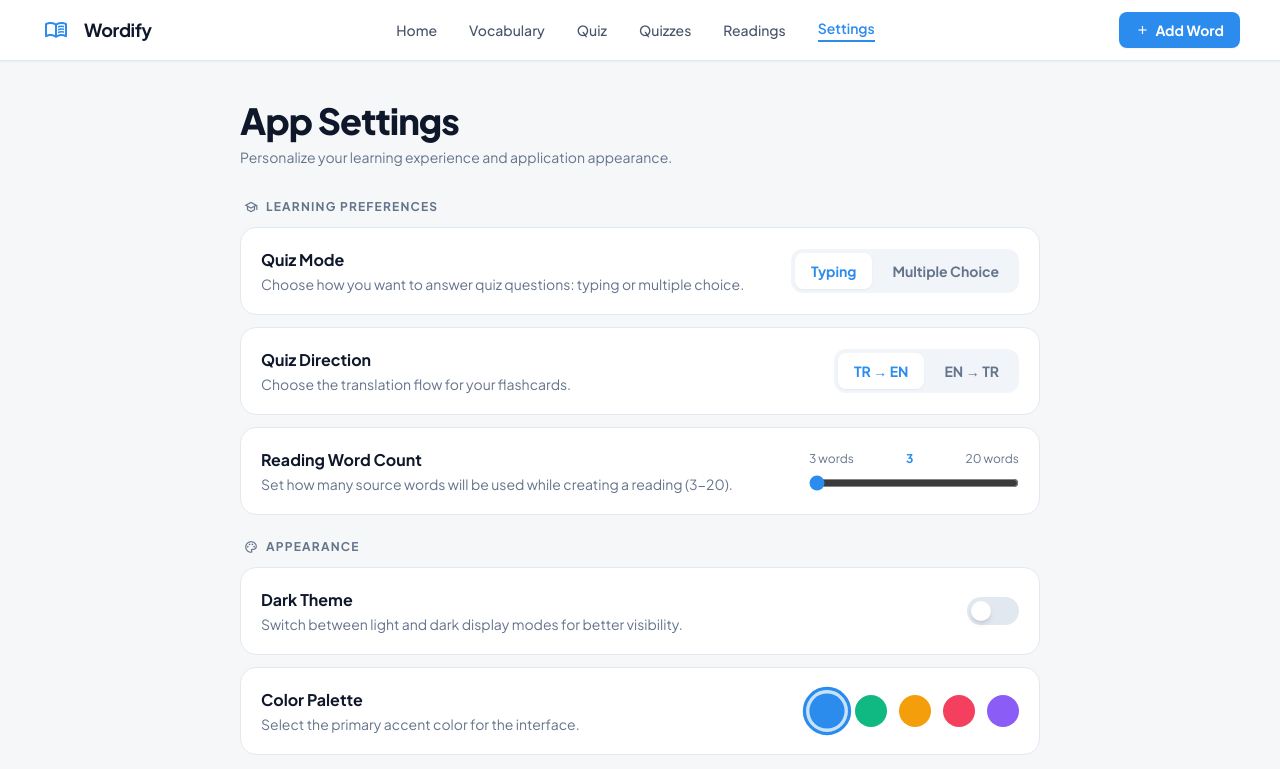
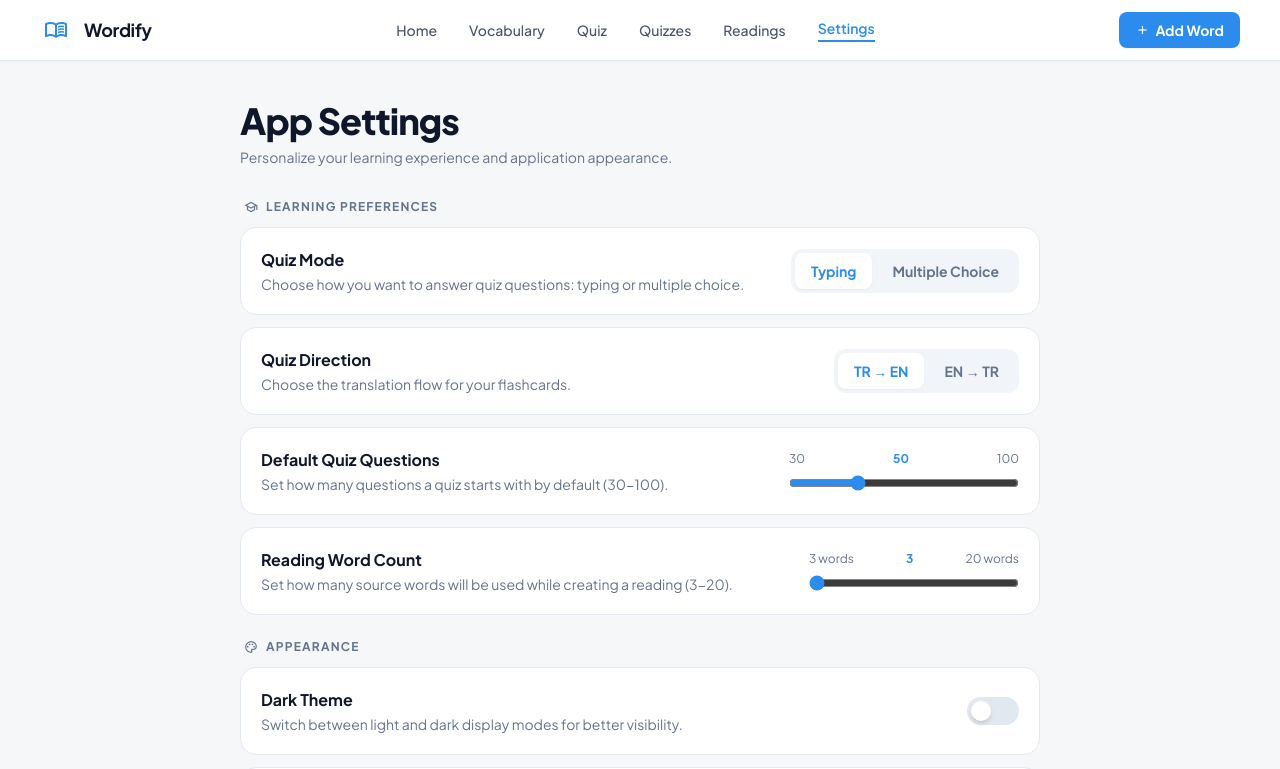
Before and after one commit to kursatsmsek/wordify-fe, a React (Vite) app: page /settings in a window 1280 px wide. Shown: the top 769 px of the page. Built offline with nearby package versions, Linux system fonts and the light colour scheme; no server answers.

Commit message:
feature: add new question count number which can be set in the settings

```diff
--- a/src/data/mockWords.js
+++ b/src/data/mockWords.js
@@ -188,7 +188,7 @@ export const DEFAULT_SETTINGS = {
   darkMode: false,
   colorPalette: "#2b8cee", // blue default
   quizType: "RECENT", // "LAST_WRONG" | "RECENT" | "RANDOM"
-  quizCount: 10,
+  quizCount: 50,
   readingCount: 3,
 };
 
--- a/src/pages/HomePage.jsx
+++ b/src/pages/HomePage.jsx
@@ -7,6 +7,8 @@ const QUIZ_TYPES = [
   { value: "RECENT", label: "Recent", icon: "history" },
   { value: "RANDOM", label: "Random", icon: "shuffle" },
 ];
+const MIN_QUIZ_COUNT = 30;
+const MAX_QUIZ_COUNT = 100;
 
 export default function HomePage() {
   const navigate = useNavigate();
@@ -14,7 +16,11 @@ export default function HomePage() {
   const [quizType, setQuizType] = useState(settings.quizType || "RECENT");
   const [loading, setLoading] = useState(false);
   const [error, setError] = useState("");
-  const [quizCount, setQuizCount] = useState(5);
+  const preferredQuizCount = Math.max(
+    MIN_QUIZ_COUNT,
+    Math.min(MAX_QUIZ_COUNT, settings.quizCount ?? 50),
+  );
+  const [quizCount, setQuizCount] = useState(preferredQuizCount);
 
   const primaryColor = settings.colorPalette;
 
@@ -110,8 +116,10 @@ export default function HomePage() {
             <h2 className="text-lg font-bold text-slate-800 dark:text-slate-200 mb-4">
               Number of Questions
             </h2>
-            <div className="grid grid-cols-2 sm:grid-cols-4 gap-2 sm:gap-3">
-              {[3, 5, 10, 20].map((count) => (
+            <div className="grid grid-cols-2 sm:grid-cols-5 gap-2 sm:gap-3">
+              {Array.from(new Set([3, 5, 10, 20, preferredQuizCount]))
+                .sort((a, b) => a - b)
+                .map((count) => (
                 <button
                   key={count}
                   onClick={() => setQuizCount(count)}
--- a/src/pages/SettingsPage.jsx
+++ b/src/pages/SettingsPage.jsx
@@ -4,6 +4,8 @@ import { DEFAULT_SETTINGS, COLOR_PALETTES } from "../data/mockWords";
 
 const MIN_READING_COUNT = 3;
 const MAX_READING_COUNT = 20;
+const MIN_QUIZ_COUNT = 30;
+const MAX_QUIZ_COUNT = 100;
 
 export default function SettingsPage() {
   const { settings, updateSettings } = useApp();
@@ -25,6 +27,16 @@ export default function SettingsPage() {
 
   function handleColor(value) {
     setLocalSettings((s) => ({ ...s, colorPalette: value }));
+    setSaved(false);
+  }
+
+  function handleQuizCount(value) {
+    const parsed = Number(value);
+    const next = Math.max(
+      MIN_QUIZ_COUNT,
+      Math.min(MAX_QUIZ_COUNT, Number.isFinite(parsed) ? parsed : MIN_QUIZ_COUNT),
+    );
+    setLocalSettings((s) => ({ ...s, quizCount: next }));
     setSaved(false);
   }
 
@@ -123,6 +135,30 @@ export default function SettingsPage() {
                     {dir === "TR_TO_EN" ? "TR → EN" : "EN → TR"}
                   </button>
                 ))}
+              </div>
+            </SettingRow>
+
+            <SettingRow
+              title="Default Quiz Questions"
+              description="Set how many questions a quiz starts with by default (30-100)."
+            >
+              <div className="flex flex-col gap-2 min-w-[230px]">
+                <div className="flex items-center justify-between text-xs text-slate-500 dark:text-slate-400">
+                  <span>{MIN_QUIZ_COUNT}</span>
+                  <span className="font-bold text-primary">
+                    {localSettings.quizCount || MIN_QUIZ_COUNT}
+                  </span>
+                  <span>{MAX_QUIZ_COUNT}</span>
+                </div>
+                <input
+                  type="range"
+                  min={MIN_QUIZ_COUNT}
+                  max={MAX_QUIZ_COUNT}
+                  step={5}
+                  value={localSettings.quizCount || MIN_QUIZ_COUNT}
+                  onChange={(e) => handleQuizCount(e.target.value)}
+                  className="w-full accent-primary"
+                />
               </div>
             </SettingRow>
 
--- a/src/pages/WordManagementPage.jsx
+++ b/src/pages/WordManagementPage.jsx
@@ -118,6 +118,15 @@ export default function WordManagementPage() {
   const words = data?.content || [];
   const totalPages = data?.totalPages || 0;
   const totalElements = data?.totalElements || 0;
+  const maxPageButtons = 5;
+  const startPage = Math.max(
+    0,
+    Math.min(page - Math.floor(maxPageButtons / 2), Math.max(totalPages - maxPageButtons, 0)),
+  );
+  const pagesToShow = Array.from(
+    { length: Math.min(totalPages, maxPageButtons) },
+    (_, i) => startPage + i,
+  );
 
   return (
     <div className="flex justify-center py-8 px-4">
@@ -326,17 +335,17 @@ export default function WordManagementPage() {
               >
                 <span className="material-symbols-outlined">chevron_left</span>
               </button>
-              {Array.from({ length: Math.min(totalPages, 5) }, (_, i) => (
+              {pagesToShow.map((p) => (
                 <button
-                  key={i}
-                  onClick={() => setPage(i)}
+                  key={p}
+                  onClick={() => setPage(p)}
                   className={`size-9 flex items-center justify-center rounded-full text-sm font-bold transition-colors ${
-                    i === page
+                    p === page
                       ? "bg-primary text-white shadow-sm"
                       : "hover:bg-slate-200 dark:hover:bg-slate-800 text-slate-700 dark:text-slate-300"
                   }`}
                 >
-                  {i + 1}
+                  {p + 1}
                 </button>
               ))}
               <button
```
